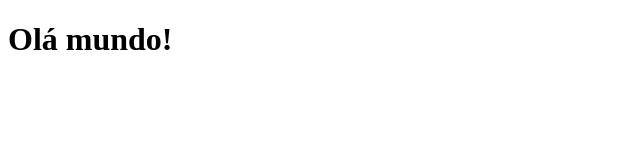
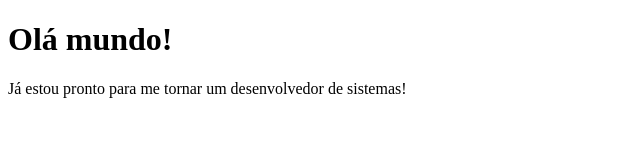
Before and after one commit to GustavodeSousa96/Teste-Uninter, a plain HTML site: page index.html in a window 1280 px wide. Shown: the whole page, without its empty margins (0-640 px from the left). Drawn offline with Linux system fonts and the light colour scheme.

Commit message:
Inclusão de parágrafo

```diff
--- a/index.html
+++ b/index.html
@@ -8,6 +8,7 @@
 </head>
 <body>
     <h1>Olá mundo!</h1>
+    <p>Já estou pronto para me tornar um desenvolvedor de sistemas!</p>
 
 
 
```
